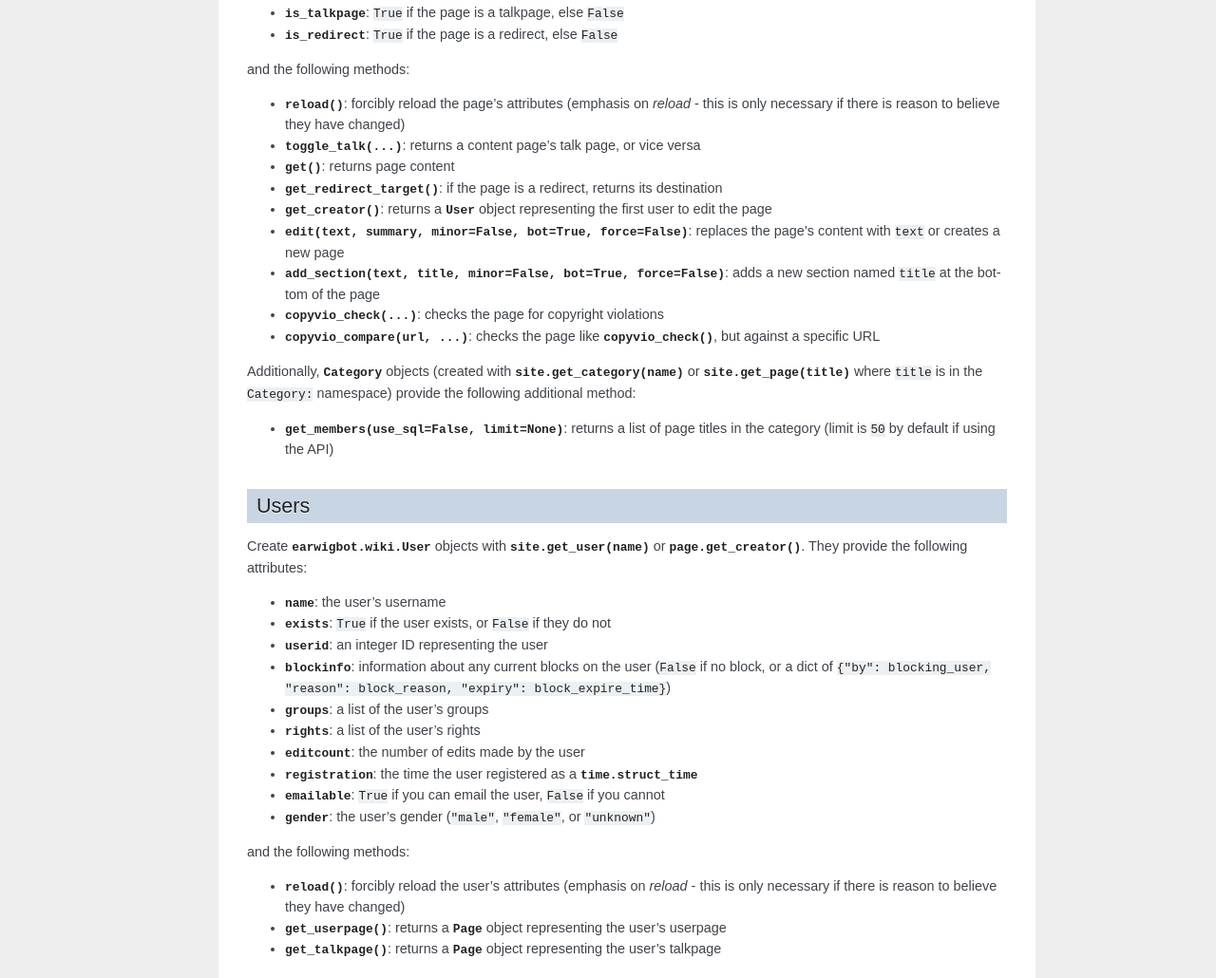
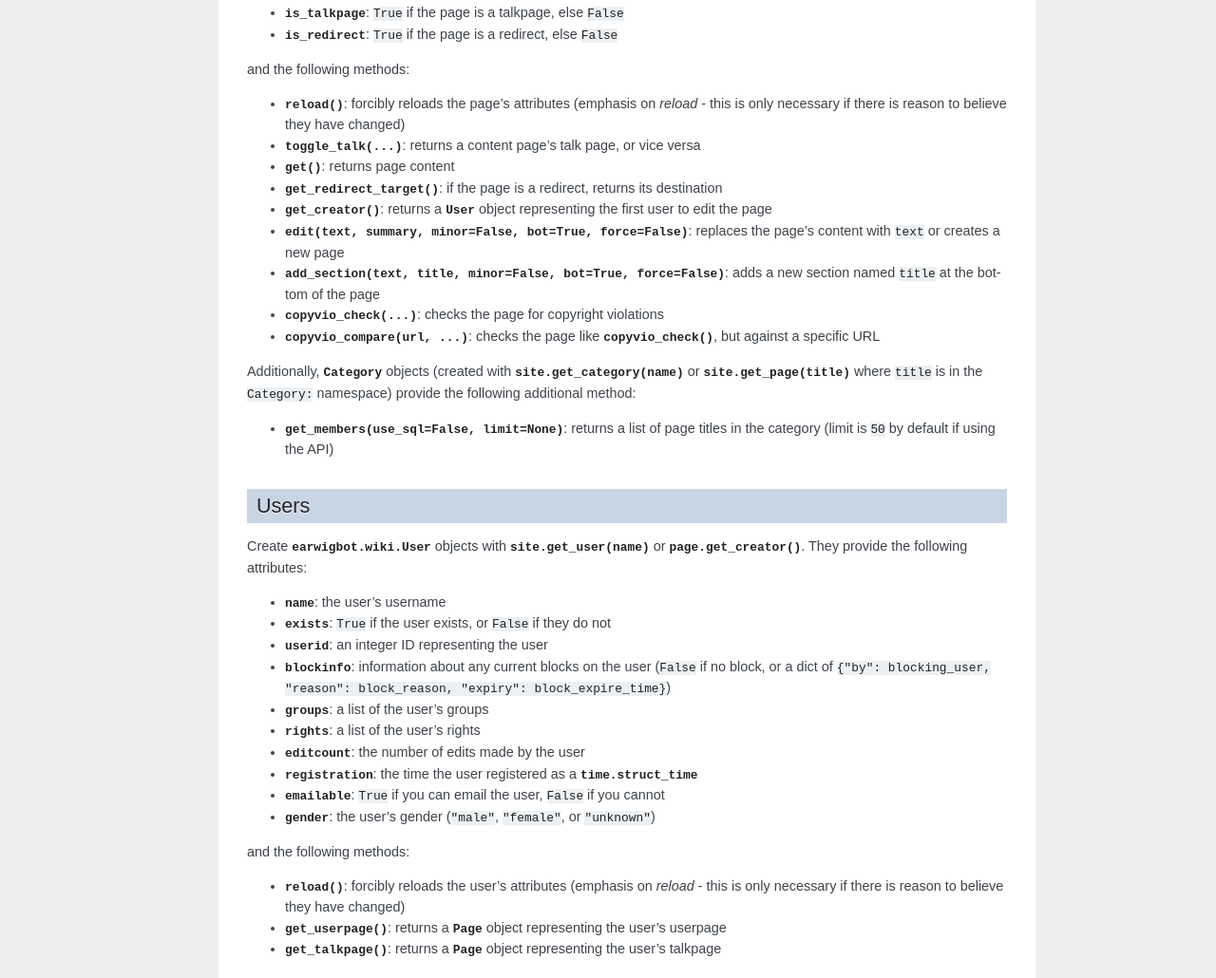
Before and after one commit to earwig/earwigbot, a Sphinx documentation site: the page built from docs/toolset.rst, in a window 1280 px wide and 1400 px high, scrolled down 1624 px. Shown: the part 159-1189 px from the top of the window at 95% size. Built offline with Sphinx 7.4.7, drawn with Linux system fonts in a browser that asks for light colours.

```diff
--- a/docs/toolset.rst
+++ b/docs/toolset.rst
@@ -133,7 +133,7 @@ provide the following attributes:
 
 and the following methods:
 
-- :py:meth:`~earwigbot.wiki.page.Page.reload`: forcibly reload the page's
+- :py:meth:`~earwigbot.wiki.page.Page.reload`: forcibly reloads the page's
   attributes (emphasis on *reload* - this is only necessary if there is reason
   to believe they have changed)
 - :py:meth:`toggle_talk(...) <earwigbot.wiki.page.Page.toggle_talk>`: returns a
@@ -198,7 +198,7 @@ provide the following attributes:
 
 and the following methods:
 
-- :py:meth:`~earwigbot.wiki.user.User.reload`: forcibly reload the user's
+- :py:meth:`~earwigbot.wiki.user.User.reload`: forcibly reloads the user's
   attributes (emphasis on *reload* - this is only necessary if there is reason
   to believe they have changed)
 - :py:meth:`~earwigbot.wiki.user.User.get_userpage`: returns a
```
Also changed, not shown: 1 other file.
